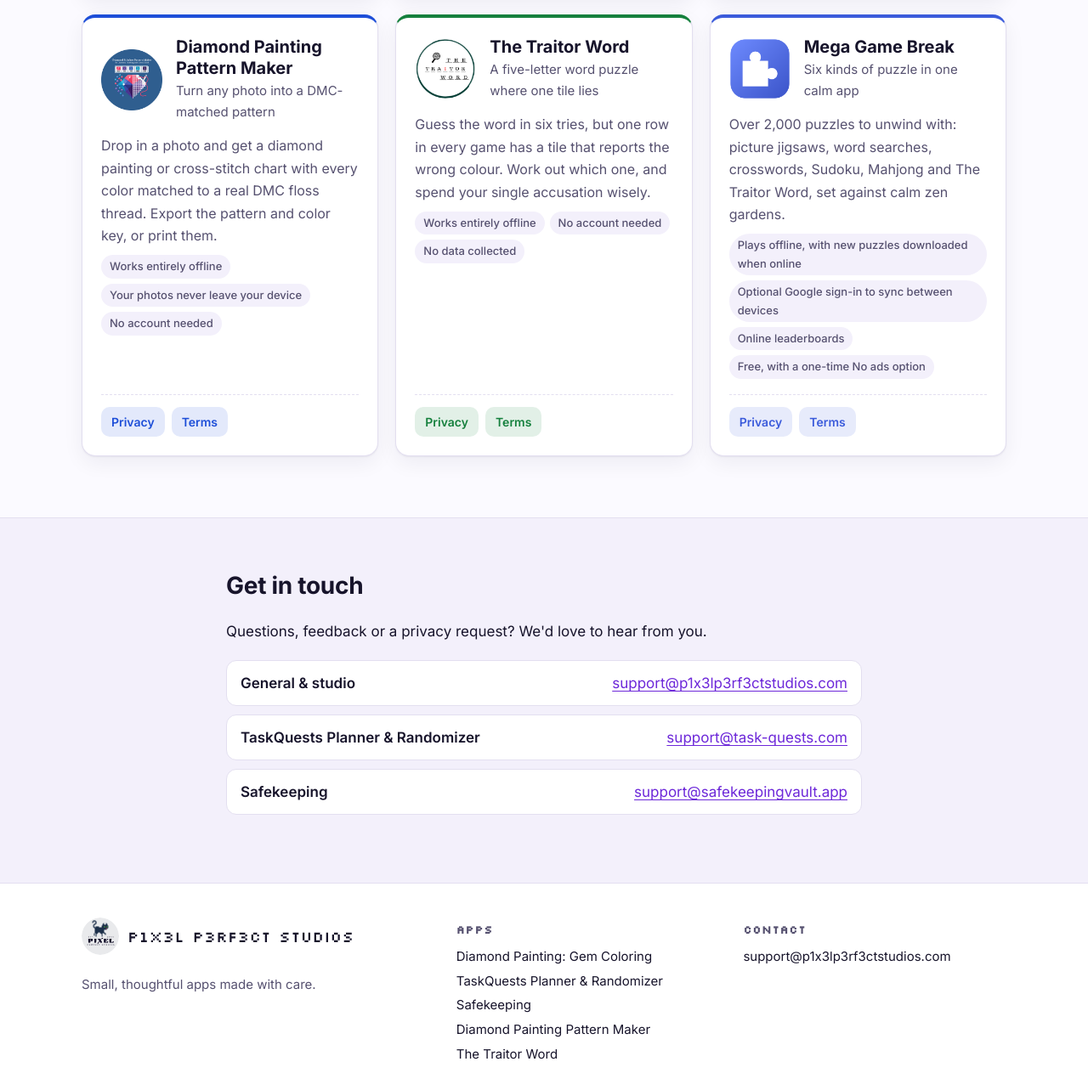
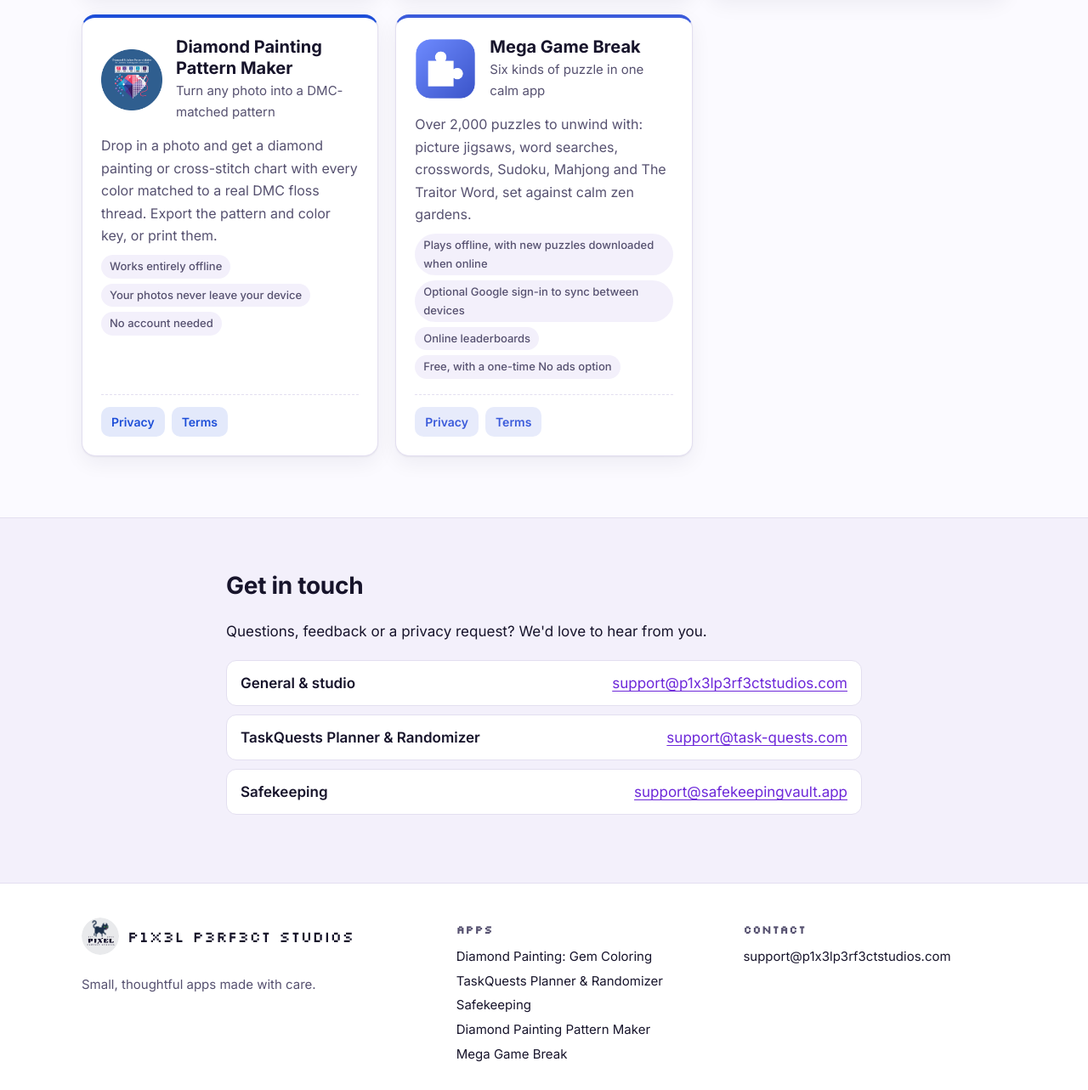
Before and after one commit to sparklynerd2/p1x3lp3rf3ctstudios, a plain HTML site: page public/index.html in a window 1280 px wide. Shown: the part 1242-2525 px from the top of the page at 85% size. Drawn offline with Linux system fonts and the light colour scheme.

Commit message:
Remove The Traitor Word as a separate app from the site (it is part of Mega Game Break)
Co-Authored-By: Claude Opus 5.5 <noreply@anthropic.com>
Claude-Session: https://claude.ai/code/session_011E33hgABLUsVoEPzHw834q

```diff
--- a/public/index.html
+++ b/public/index.html
@@ -4,7 +4,7 @@
 <meta charset="utf-8">
 <meta name="viewport" content="width=device-width, initial-scale=1">
 <title>P1x3l P3rf3ct Studios</title>
-<meta name="description" content="P1x3l P3rf3ct Studios: Android apps including Diamond Painting: Gem Coloring, TaskQuests Planner &amp; Randomizer, Safekeeping, Diamond Painting Pattern Maker, The Traitor Word.">
+<meta name="description" content="P1x3l P3rf3ct Studios: Android apps including Diamond Painting: Gem Coloring, TaskQuests Planner &amp; Randomizer, Safekeeping, Diamond Painting Pattern Maker, Mega Game Break.">
 <meta name="color-scheme" content="light dark">
 <link rel="icon" href="/assets/favicon.png" type="image/png">
 <link rel="apple-touch-icon" href="/assets/apple-touch-icon.png">
@@ -72,15 +72,6 @@
   <ul class="facts"><li>Works entirely offline</li><li>Your photos never leave your device</li><li>No account needed</li></ul>
   <nav class="card-links" aria-label="Pattern Maker documents"><a href="/pattern-maker/privacy/">Privacy</a><a href="/pattern-maker/terms/">Terms</a></nav>
 </article>
-<article class="app-card" style="--card-accent:#15803d;--card-accent-dark:#86efac">
-  <a class="app-card-top" href="/the-traitor-word/">
-    <img src="/assets/icons/the-traitor-word.png" alt="" width="72" height="72" loading="lazy">
-    <div><h3>The Traitor Word</h3><p class="tag">A five-letter word puzzle where one tile lies</p></div>
-  </a>
-  <p>Guess the word in six tries, but one row in every game has a tile that reports the wrong colour. Work out which one, and spend your single accusation wisely.</p>
-  <ul class="facts"><li>Works entirely offline</li><li>No account needed</li><li>No data collected</li></ul>
-  <nav class="card-links" aria-label="The Traitor Word documents"><a href="/the-traitor-word/privacy/">Privacy</a><a href="/the-traitor-word/terms/">Terms</a></nav>
-</article>
 <article class="app-card" style="--card-accent:#3b5bdb;--card-accent-dark:#93a8ff">
   <a class="app-card-top" href="/mega-game-break/">
     <img src="/assets/icons/mega-game-break.png" alt="" width="72" height="72" loading="lazy">
@@ -103,7 +94,7 @@
 <footer class="site-footer"><div class="wrap footer-grid">
   <div><a class="brand" href="/"><img class="logo" src="/assets/logo.png" alt="" width="44" height="44"><span>P1x3l P3rf3ct Studios</span></a>
   <p class="muted">Small, thoughtful apps made with care.</p></div>
-  <div><h2>Apps</h2><ul><li><a href="/gem-coloring/">Diamond Painting: Gem Coloring</a></li><li><a href="/taskquests/">TaskQuests Planner &amp; Randomizer</a></li><li><a href="/safekeeping/">Safekeeping</a></li><li><a href="/pattern-maker/">Diamond Painting Pattern Maker</a></li><li><a href="/the-traitor-word/">The Traitor Word</a></li></ul></div>
+  <div><h2>Apps</h2><ul><li><a href="/gem-coloring/">Diamond Painting: Gem Coloring</a></li><li><a href="/taskquests/">TaskQuests Planner &amp; Randomizer</a></li><li><a href="/safekeeping/">Safekeeping</a></li><li><a href="/pattern-maker/">Diamond Painting Pattern Maker</a></li><li><a href="/mega-game-break/">Mega Game Break</a></li></ul></div>
   <div><h2>Contact</h2><ul><li><a href="mailto:support@p1x3lp3rf3ctstudios.com">support@p1x3lp3rf3ctstudios.com</a></li></ul></div>
 </div><div class="wrap copyright">&copy; 2026 P1x3l P3rf3ct Studios. All rights reserved.</div></footer>
 <script src="/assets/site.js" defer></script>
```
Also changed, not shown: public/404.html (+1 -1 lines), public/gem-coloring/delete-account/index.html (+1 -1 lines), public/gem-coloring/index.html (+1 -1 lines), public/gem-coloring/privacy/index.html (+1 -1 lines), public/gem-coloring/terms/index.html (+1 -1 lines), public/mega-game-break/index.html (+1 -1 lines), public/mega-game-break/privacy/index.html (+1 -1 lines), public/mega-game-break/terms/index.html (+1 -1 lines), public/pattern-maker/index.html (+1 -1 lines), public/pattern-maker/privacy/index.html (+1 -1 lines), public/pattern-maker/terms/index.html (+1 -1 lines), public/safekeeping/delete-account/index.html (+1 -1 lines), public/safekeeping/index.html (+1 -1 lines), public/safekeeping/privacy/index.html (+1 -1 lines), 5 more files.
